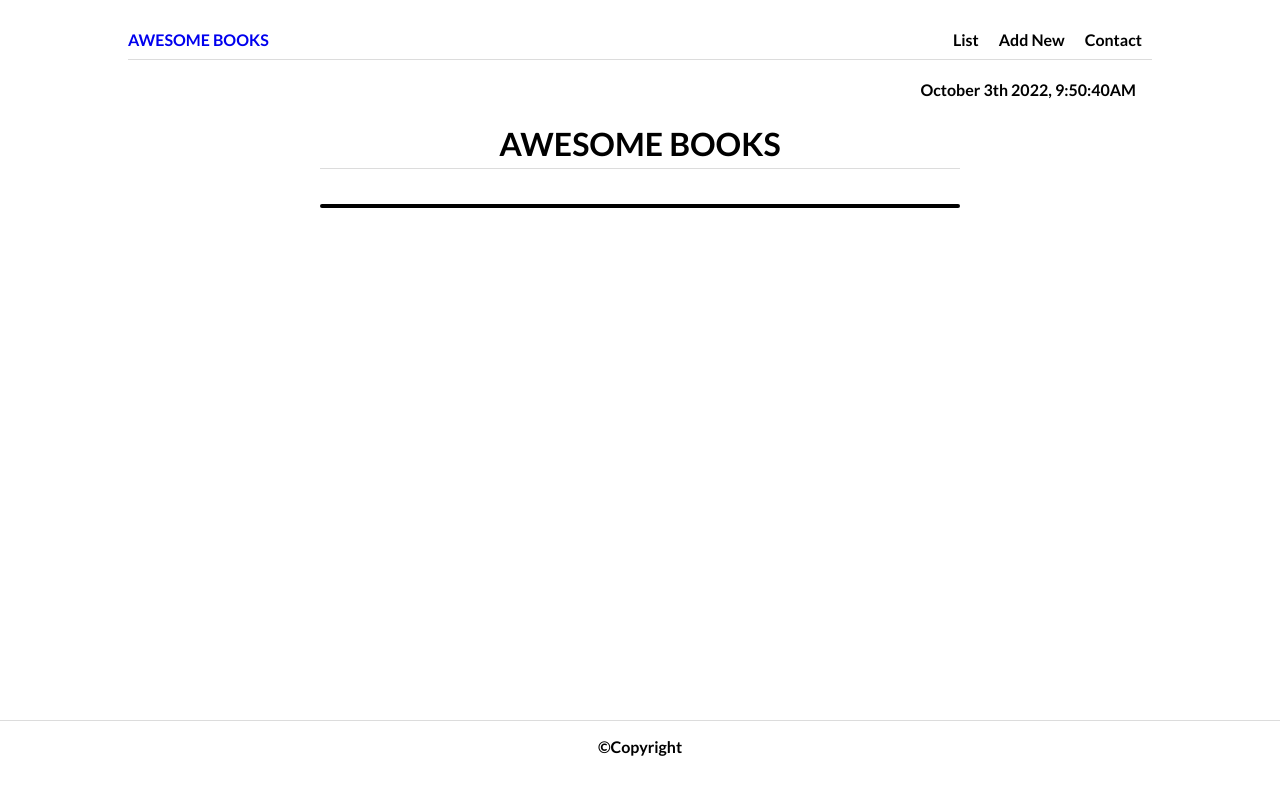
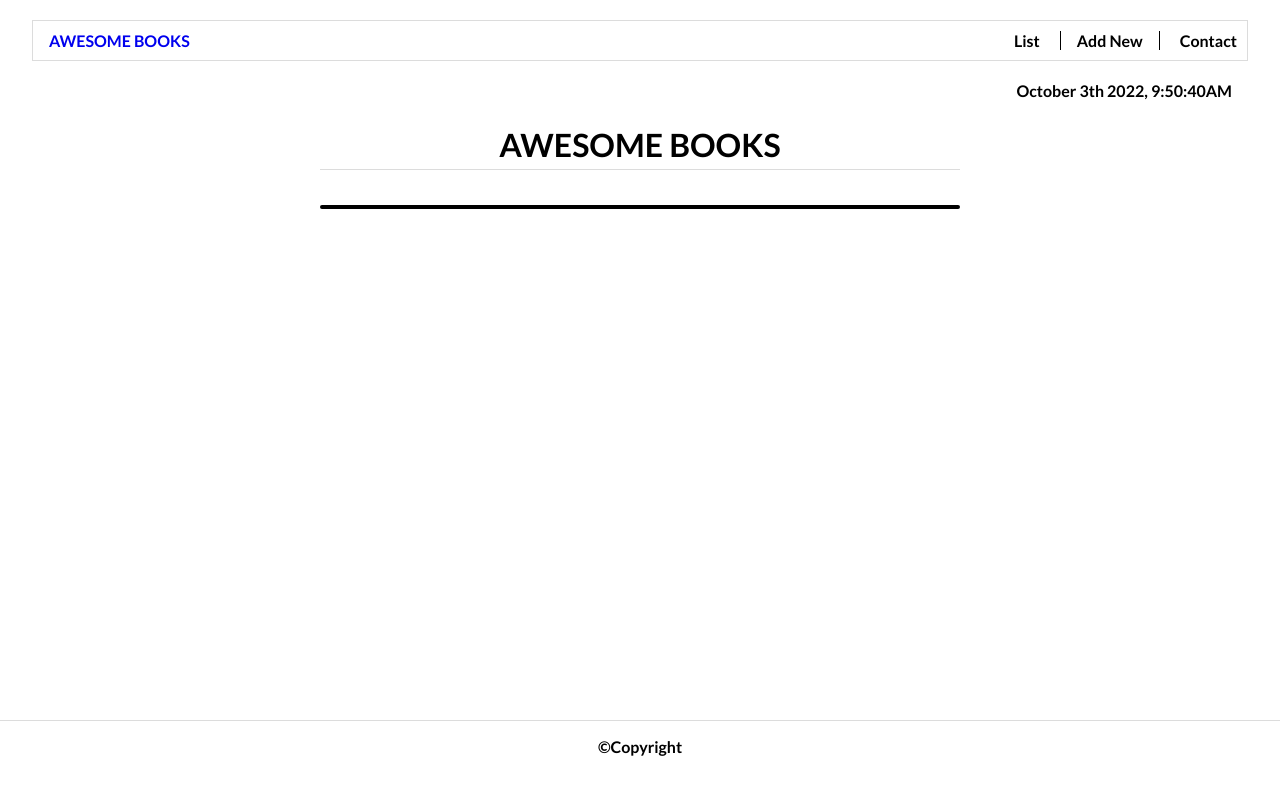
Before and after one commit to Hidar37/Project-Awesome, a website: page index.html in a window 1280 px wide. Drawn offline with Linux system fonts and the light colour scheme.

Commit message:
navigation style changed.

```diff
--- a/source/style/style.css
+++ b/source/style/style.css
@@ -134,9 +134,9 @@ input[type='text'] {
   display: flex;
   justify-content: space-between;
   align-items: center;
-  width: 80%;
+  width: 95%;
   margin: 20px auto;
-  border-bottom: 1px solid #dcdcdc;
+  border: 1px solid #dcdcdc;
 }
 
 .nav-items {
@@ -151,8 +151,15 @@ input[type='text'] {
   cursor: pointer;
 }
 
+#addbook {
+  border-left: 1px solid black;
+  border-right: 1px solid black;
+  padding: 0 1rem;
+}
+
 .logo {
   text-decoration: none;
+  margin-left: 1rem;
 }
 
 /* Contact section */
@@ -202,5 +209,5 @@ footer {
 /* Date */
 #date {
   text-align: right;
-  margin-right: 9rem;
+  margin-right: 3rem;
 }
```
